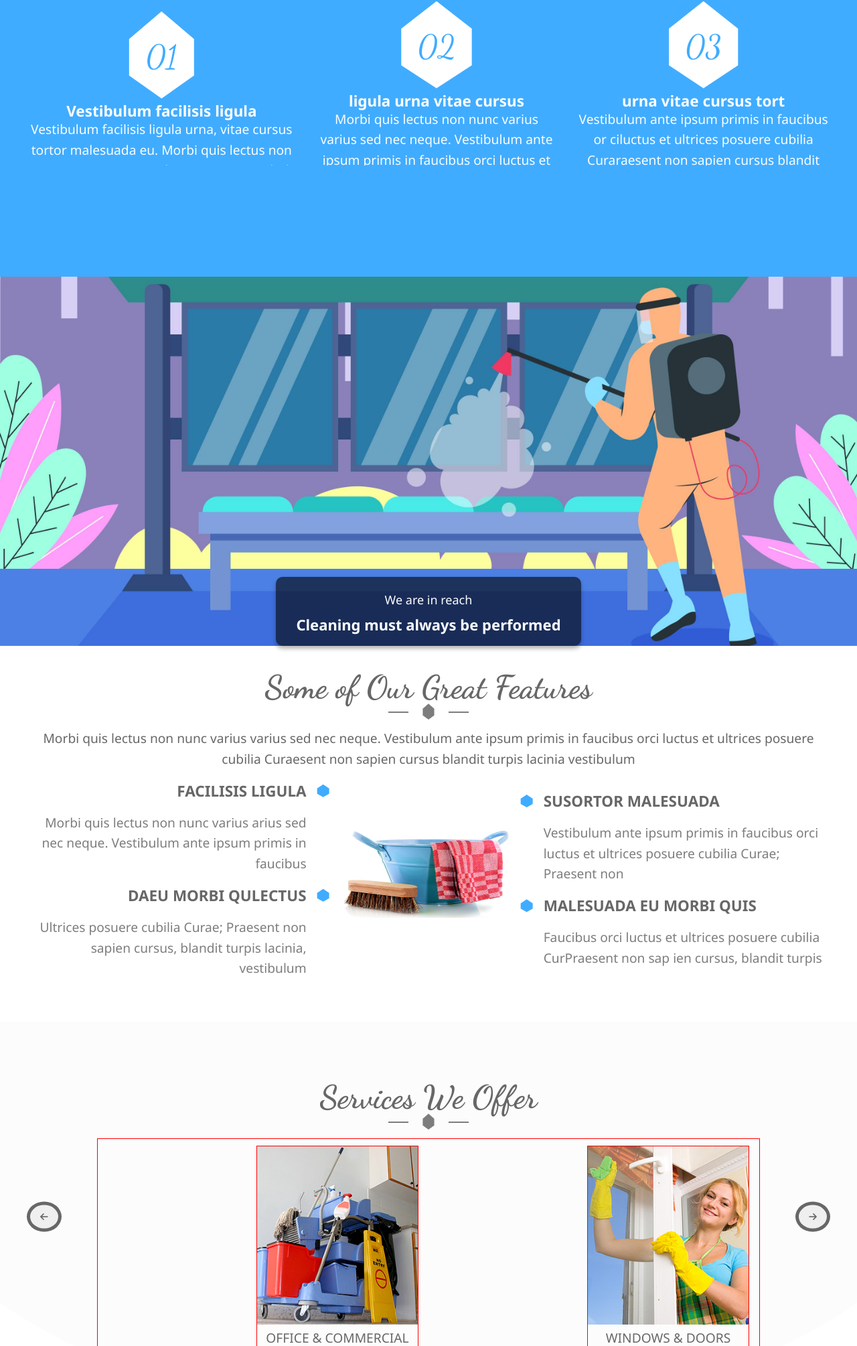
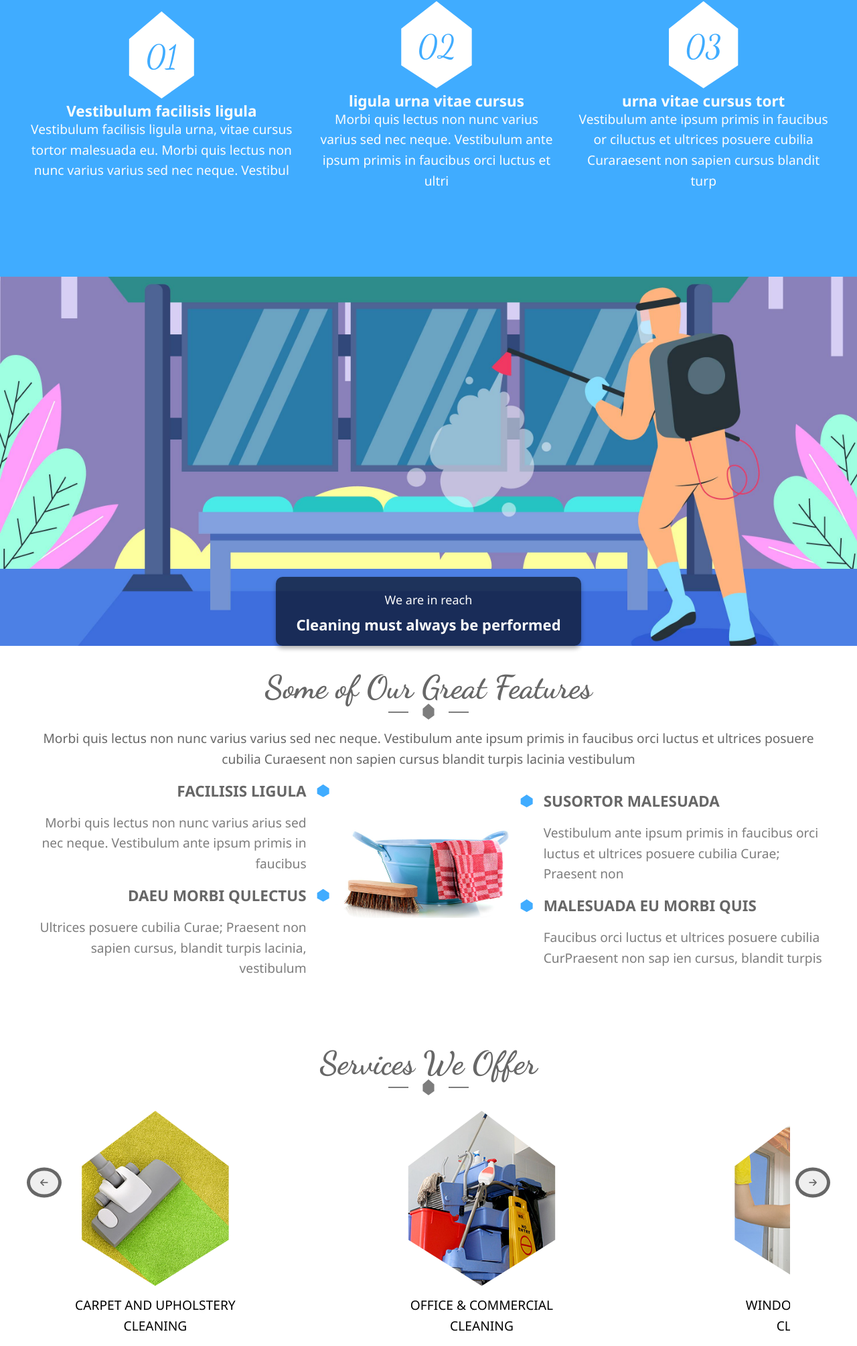
Before and after one commit to joakotalcual/EmpresaLimpieza, a PHP site: page / in a window 1280 px wide. Shown: the part 801-2810 px from the top of the page at 67% size. Run offline with PHP 8.4, Linux system fonts and the light colour scheme; some libraries are stand-ins or nearby versions.

Commit message:
terminado arreglado el bug

```diff
--- a/estilos/principal.css
+++ b/estilos/principal.css
@@ -319,58 +319,50 @@
     width: 100%;
 }
 /* SERVICES */
-.services {
-    padding-top: 4%;
-    clip-path: ellipse(70% 100% at 50% 0%);
-    background-color: var(--secondary-color);
-    height: 600px;
+.services{
+    max-width: 1200px;
+    margin: 0 auto;
 }
-.cuadrupleContenido {
-    display: flex;
-    justify-content: center;
-    align-items: center;
+.services .cuadrupleContenido article figure img{
     width: 100%;
-    overflow: hidden;
+    height: auto;
 }
-.slide {
-    flex: 0 0 25%;
-    scroll-snap-align: start;
+.services .cuadrupleContenido article figure{
+    width: 100%;
+    clip-path: polygon(50% 0%, 95% 30%, 95% 70%, 50% 95%, 5% 70%, 5% 30%);
+}
+#carousel {
+    max-width: 1200px;
+    margin: auto;
     display: flex;
     flex-direction: column;
     justify-content: center;
+    position: relative;
+}
+/* contenido carrrousel */
+#slide-container {
+    width: 90%;
+    margin: auto;
+    scroll-snap-type: x mandatory;
+    overflow-x: scroll;
+    overflow-y: hidden;
+    overflow-x: hidden;
+    display: flex;
+    justify-content: flex-start;
     align-items: center;
-    transition: transform 0.5s ease-in-out;
-    border: 1px red solid;
+    padding: 10px;
+    color: var(--color-black);
+    -webkit-overflow-scrolling: touch;
+    scroll-behavior: smooth;
 }
-.slide figure img {
+.slide {
+    scroll-snap-align: left;
+    min-width: 23%;
+    text-align: center;
+}
+.slide figure img{
     width: 100%;
     height: auto;
-}
-.slide:hover figure{
-    filter: drop-shadow(0 1px 15px var(--text-color-secondary-filter));
-}
-#carousel {
-    max-width: 1200px;
-    display: flex;
-    justify-content: center;
-    position: relative;
-    margin: auto;
-    flex-direction: column;
-    text-align: center;
-}
-#slide-container {
-    scroll-snap-type: x mandatory;
-    overflow-x: hidden;
-    display: flex;
-    width: calc(20% * 4 + 30px);
-    justify-content: center;
-    gap: 10px;
-    padding: 10px;
-    color: var(--text-color-secondary);
-    -webkit-overflow-scrolling: touch;
-    scroll-behavior: smooth;
-    margin: 0 auto;
-    border: 1px red solid;
 }
 .arrow {
     color: var(--text-color-secondary);
@@ -381,12 +373,10 @@
     border: 5px solid var(--text-color-secondary);
     border-radius: 50%;
 }
-
 .arrow:hover {
     color: var(--primary-color);
     border: 5px solid var(--primary-color);
 }
-
 .contenedor_flechas {
     position: absolute;
     top: 50%;
@@ -397,12 +387,6 @@
     transform: translateY(-50%);
     width: 100%;
 }
-
-#slide-container {
-    display: flex;
-    transition: transform 0.5s ease-in-out;
-}
-
 /* WHY CHOOSE US */
 .whyChoose{
     padding: 4%;
@@ -729,7 +713,8 @@
 /* MODAL PUBLICIDAD SPAM */
 .contModal{
     padding: 40px 20px;
-    width: 550px;
+    max-width: 550px;
+    width: 90%;
     display: none;
     position: fixed;
     z-index: 10;
```
Also changed, not shown: script.js (deleted).
